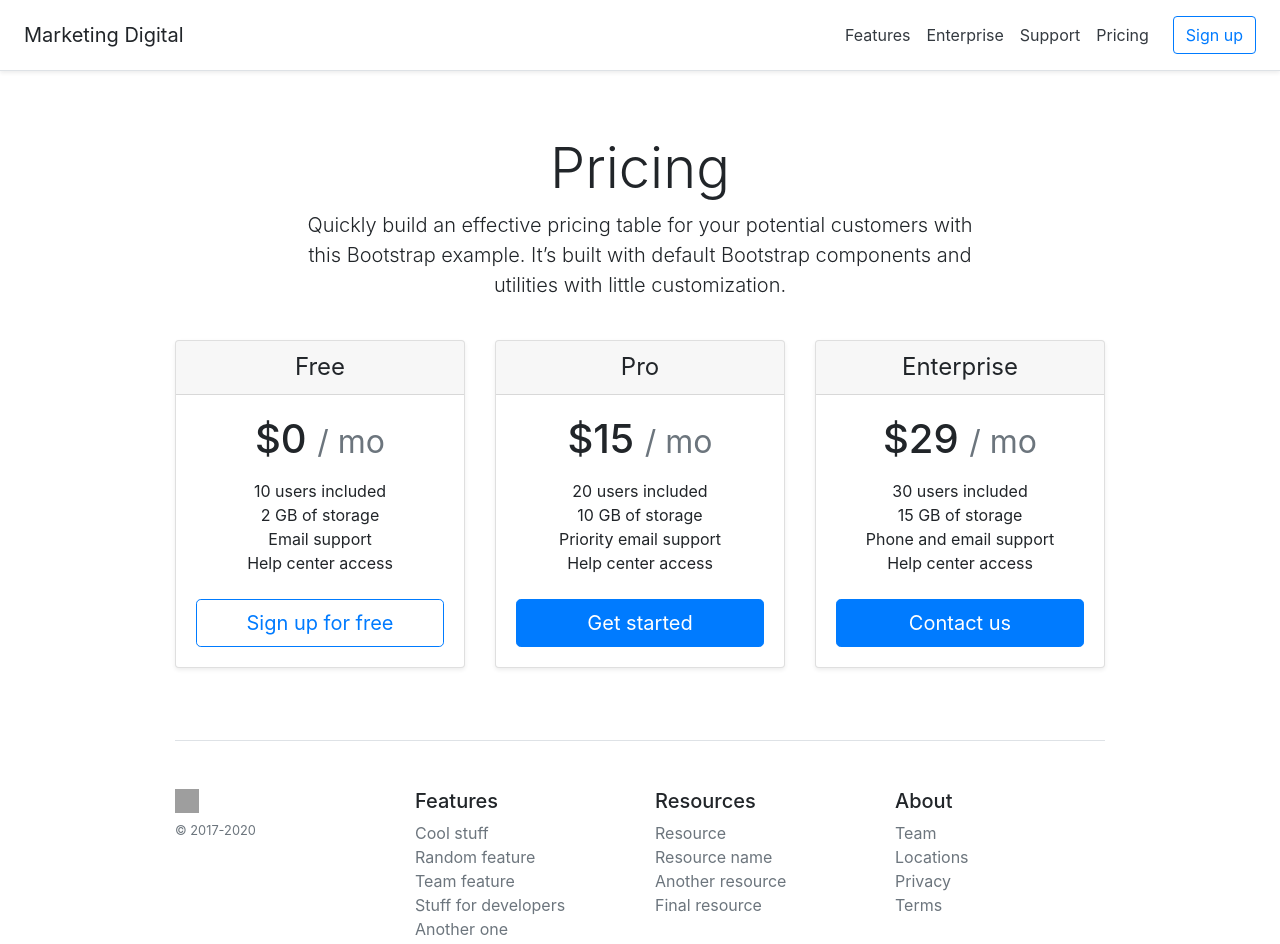
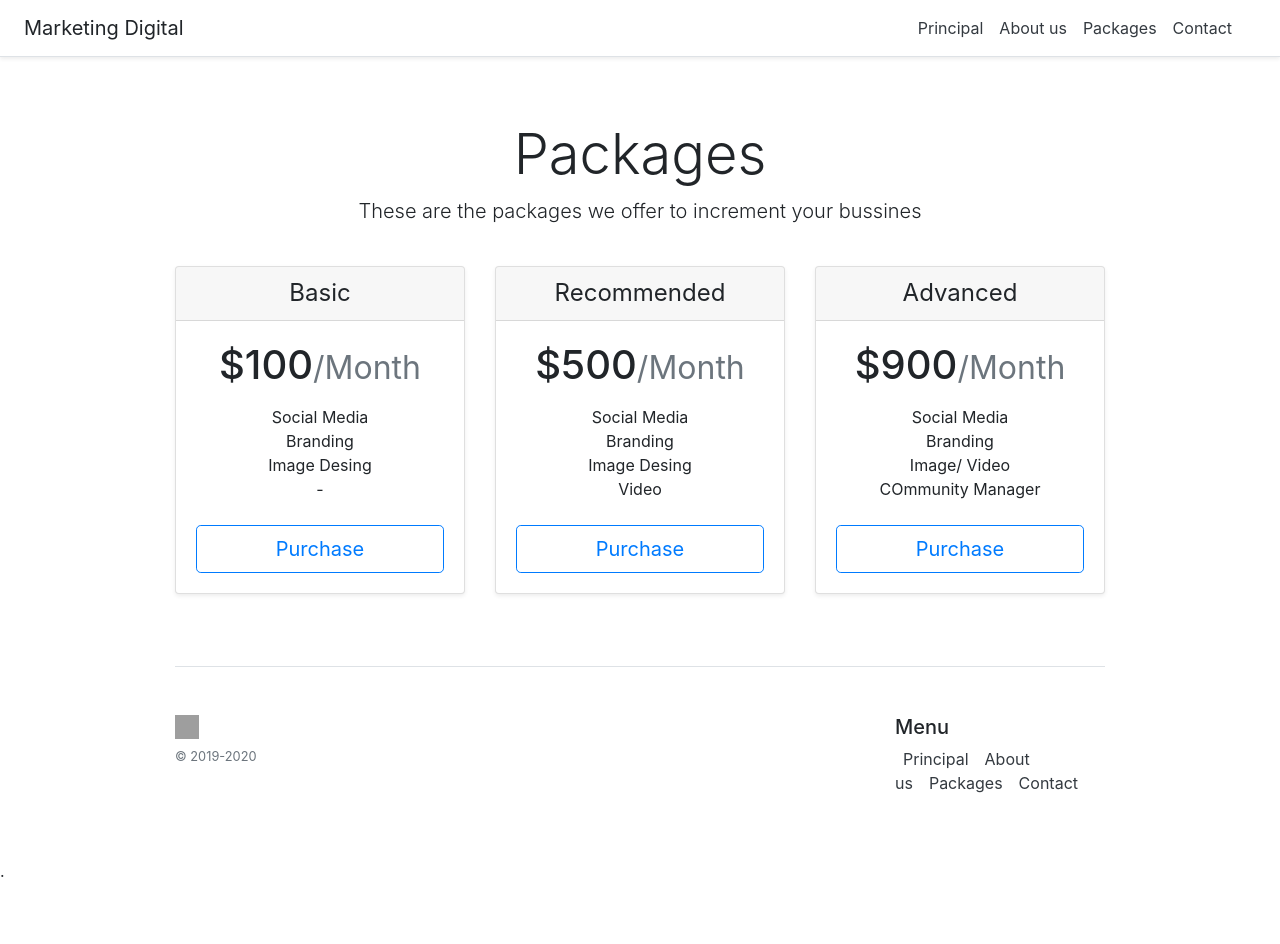
Before and after one commit to KarenCelis/MarketingDigitalPage, an Angular app in the folder filters/: page / in a window 1280 px wide. Shown: the top 944 px of the page. After the commit the page ends 883 px from the top, so only its background shows below. Built offline with nearby package versions, Linux system fonts and the light colour scheme; grey boxes are pictures that could not be loaded.

Commit message:
Update app.component.html

```diff
--- a/filters/src/app/app.component.html
+++ b/filters/src/app/app.component.html
@@ -1,64 +1,64 @@
 <div class="d-flex flex-column flex-md-row align-items-center p-3 px-md-4 mb-3 bg-white border-bottom shadow-sm">
     <h5 class="my-0 mr-md-auto font-weight-normal">Marketing Digital</h5>
     <nav class="my-2 my-md-0 mr-md-3">
-        <a class="p-2 text-dark" href="#">Features</a>
-        <a class="p-2 text-dark" href="#">Enterprise</a>
-        <a class="p-2 text-dark" href="#">Support</a>
-        <a class="p-2 text-dark" href="#">Pricing</a>
+        <a class="p-2 text-dark" href="#">Principal</a>
+        <a class="p-2 text-dark" href="#">About us</a>
+        <a class="p-2 text-dark" href="#">Packages</a>
+        <a class="p-2 text-dark" href="#">Contact</a>
     </nav>
-    <a class="btn btn-outline-primary" href="#">Sign up</a>
+
 </div>
 
 <div class="pricing-header px-3 py-3 pt-md-5 pb-md-4 mx-auto text-center">
-    <h1 class="display-4">Pricing</h1>
-    <p class="lead">Quickly build an effective pricing table for your potential customers with this Bootstrap example. It’s built with default Bootstrap components and utilities with little customization.</p>
+    <h1 class="display-4">Packages</h1>
+    <p class="lead">These are the packages we offer to increment your bussines</p>
 </div>
 
 <div class="container">
     <div class="card-deck mb-3 text-center">
         <div class="card mb-4 shadow-sm">
             <div class="card-header">
-                <h4 class="my-0 font-weight-normal">Free</h4>
+                <h4 class="my-0 font-weight-normal">Basic</h4>
             </div>
             <div class="card-body">
-                <h1 class="card-title pricing-card-title">$0 <small class="text-muted">/ mo</small></h1>
+                <h1 class="card-title pricing-card-title">$100<small class="text-muted">/Month</small></h1>
                 <ul class="list-unstyled mt-3 mb-4">
-                    <li>10 users included</li>
-                    <li>2 GB of storage</li>
-                    <li>Email support</li>
-                    <li>Help center access</li>
+                    <li>Social Media</li>
+                    <li>Branding</li>
+                    <li>Image Desing</li>
+                    <li>-</li>
                 </ul>
-                <button type="button" class="btn btn-lg btn-block btn-outline-primary">Sign up for free</button>
+                <button type="button" class="btn btn-lg btn-block btn-outline-primary">Purchase</button>
             </div>
         </div>
         <div class="card mb-4 shadow-sm">
             <div class="card-header">
-                <h4 class="my-0 font-weight-normal">Pro</h4>
+                <h4 class="my-0 font-weight-normal">Recommended</h4>
             </div>
             <div class="card-body">
-                <h1 class="card-title pricing-card-title">$15 <small class="text-muted">/ mo</small></h1>
+                <h1 class="card-title pricing-card-title">$500<small class="text-muted">/Month</small></h1>
                 <ul class="list-unstyled mt-3 mb-4">
-                    <li>20 users included</li>
-                    <li>10 GB of storage</li>
-                    <li>Priority email support</li>
-                    <li>Help center access</li>
+                    <li>Social Media</li>
+                    <li>Branding</li>
+                    <li>Image Desing</li>
+                    <li>Video</li>
                 </ul>
-                <button type="button" class="btn btn-lg btn-block btn-primary">Get started</button>
+                <button type="button" class="btn btn-lg btn-block btn-outline-primary">Purchase</button>
             </div>
         </div>
         <div class="card mb-4 shadow-sm">
             <div class="card-header">
-                <h4 class="my-0 font-weight-normal">Enterprise</h4>
+                <h4 class="my-0 font-weight-normal">Advanced</h4>
             </div>
             <div class="card-body">
-                <h1 class="card-title pricing-card-title">$29 <small class="text-muted">/ mo</small></h1>
+                <h1 class="card-title pricing-card-title">$900<small class="text-muted">/Month</small></h1>
                 <ul class="list-unstyled mt-3 mb-4">
-                    <li>30 users included</li>
-                    <li>15 GB of storage</li>
-                    <li>Phone and email support</li>
-                    <li>Help center access</li>
+                    <li>Social Media</li>
+                    <li>Branding</li>
+                    <li>Image/ Video</li>
+                    <li>COmmunity Manager</li>
                 </ul>
-                <button type="button" class="btn btn-lg btn-block btn-primary">Contact us</button>
+                <button type="button" class="btn btn-lg btn-block btn-outline-primary">Purchase</button>
             </div>
         </div>
     </div>
@@ -67,35 +67,27 @@
         <div class="row">
             <div class="col-12 col-md">
                 <img class="mb-2" src="/docs/4.5/assets/brand/bootstrap-solid.svg" alt="" width="24" height="24">
-                <small class="d-block mb-3 text-muted">&copy; 2017-2020</small>
+                <small class="d-block mb-3 text-muted">&copy; 2019-2020</small>
             </div>
             <div class="col-6 col-md">
-                <h5>Features</h5>
+                <h5></h5>
                 <ul class="list-unstyled text-small">
-                    <li><a class="text-muted" href="#">Cool stuff</a></li>
-                    <li><a class="text-muted" href="#">Random feature</a></li>
-                    <li><a class="text-muted" href="#">Team feature</a></li>
-                    <li><a class="text-muted" href="#">Stuff for developers</a></li>
-                    <li><a class="text-muted" href="#">Another one</a></li>
-                    <li><a class="text-muted" href="#">Last time</a></li>
+
                 </ul>
             </div>
             <div class="col-6 col-md">
-                <h5>Resources</h5>
+                <h5></h5>
                 <ul class="list-unstyled text-small">
-                    <li><a class="text-muted" href="#">Resource</a></li>
-                    <li><a class="text-muted" href="#">Resource name</a></li>
-                    <li><a class="text-muted" href="#">Another resource</a></li>
-                    <li><a class="text-muted" href="#">Final resource</a></li>
+
                 </ul>
             </div>
             <div class="col-6 col-md">
-                <h5>About</h5>
+                <h5>Menu</h5>
                 <ul class="list-unstyled text-small">
-                    <li><a class="text-muted" href="#">Team</a></li>
-                    <li><a class="text-muted" href="#">Locations</a></li>
-                    <li><a class="text-muted" href="#">Privacy</a></li>
-                    <li><a class="text-muted" href="#">Terms</a></li>
+                    <a class="p-2 text-dark" href="#">Principal</a>
+                    <a class="p-2 text-dark" href="#">About us</a>
+                    <a class="p-2 text-dark" href="#">Packages</a>
+                    <a class="p-2 text-dark" href="#">Contact</a>
                 </ul>
             </div>
         </div>
```
